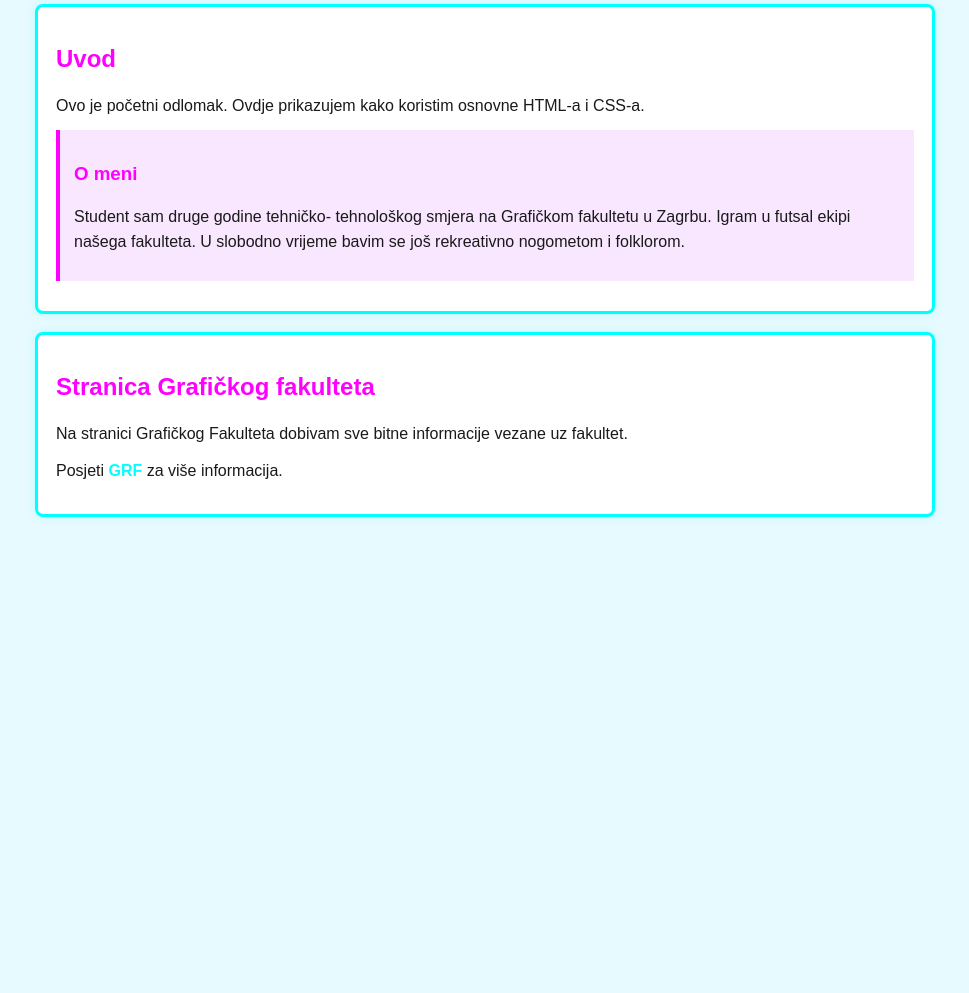
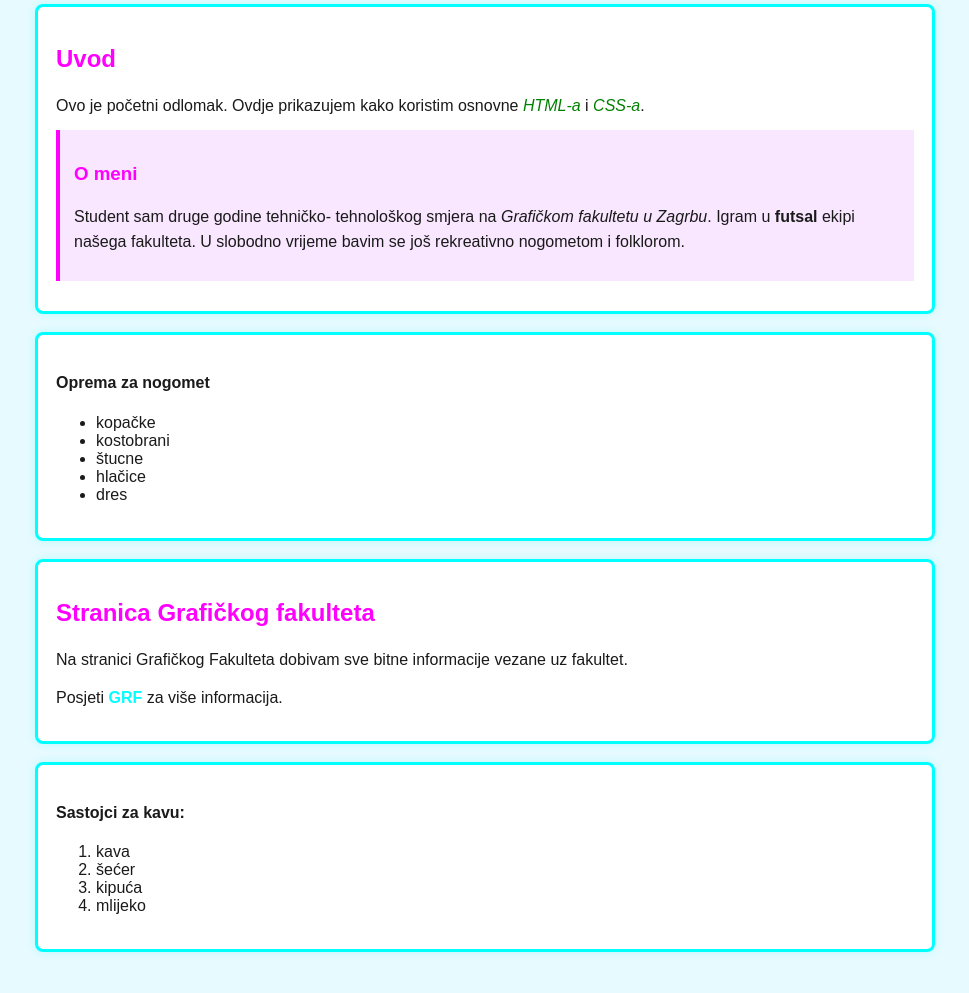
Before and after one commit to Mac440/MMK_vjezbe, a plain HTML site: page index.html in a window 1280 px wide. Shown: the part 135-1128 px from the top of the page, without its empty margins (155-1124 px from the left). Before the commit the page ends 800 px from the top, so only its background shows below. Drawn offline with Linux system fonts and the light colour scheme; a web font is replaced by a local one.

Commit message:
Add CSS styles and update HTML structure

```diff
--- a/index.html
+++ b/index.html
@@ -13,23 +13,49 @@
   <header>
     <h1>Uvodna stranica</h1>
   </header>
-
+  <style>
+  span {
+  color : green;
+font-style: italic;
+  }
+  </style>
   <main>
-    <section>
+    <div class="container">
+    <section class="box">
       <h2>Uvod</h2>
-      <p>Ovo je početni odlomak. Ovdje prikazujem kako koristim osnovne HTML-a i CSS-a.</p>
+      <p>Ovo je početni odlomak. Ovdje prikazujem kako koristim osnovne <span>HTML-a </span> i <span>CSS-a</span>.</p>
       <article>
         <h3>O meni </h3>
-        <p>Student sam druge godine tehničko- tehnološkog smjera na Grafičkom fakultetu u Zagrbu. Igram u futsal ekipi našega fakulteta. U slobodno vrijeme bavim se još rekreativno nogometom i folklorom. </p>
+        <p>Student sam druge godine tehničko- tehnološkog smjera na <em>Grafičkom fakultetu u Zagrbu</em>. Igram u <strong>futsal</strong> ekipi našega fakulteta. U slobodno vrijeme bavim se još rekreativno nogometom i folklorom. </p>
       </article>
     </section>
 
-    <section>
+      <section class="box">
+        <h4>Oprema za nogomet</h4>
+        <ul>
+          <li>kopačke</li>
+          <li>kostobrani</li>
+          <li>štucne</li>
+          <li>hlačice</li>
+          <li>dres</li>
+        </ul>
+      </section>
+
+      <section class="box">
       <h2>Stranica Grafičkog fakulteta</h2>
       <p>Na stranici Grafičkog Fakulteta dobivam sve bitne informacije vezane uz fakultet.
         <p>Posjeti <a href="https://www.grf.unizg.hr/" target="_blank">GRF</a> za više informacija.</p>
-      <p>
     </section>
+
+      <section class="box">
+        <h4>Sastojci za kavu:</h4>
+        <ol>
+          <li>kava</li>
+          <li>šećer</li>
+          <li>kipuća</li>
+          <li>mlijeko</li>
+        </ol>
+      </section>
   </main>
 </body>
 </html>
```
